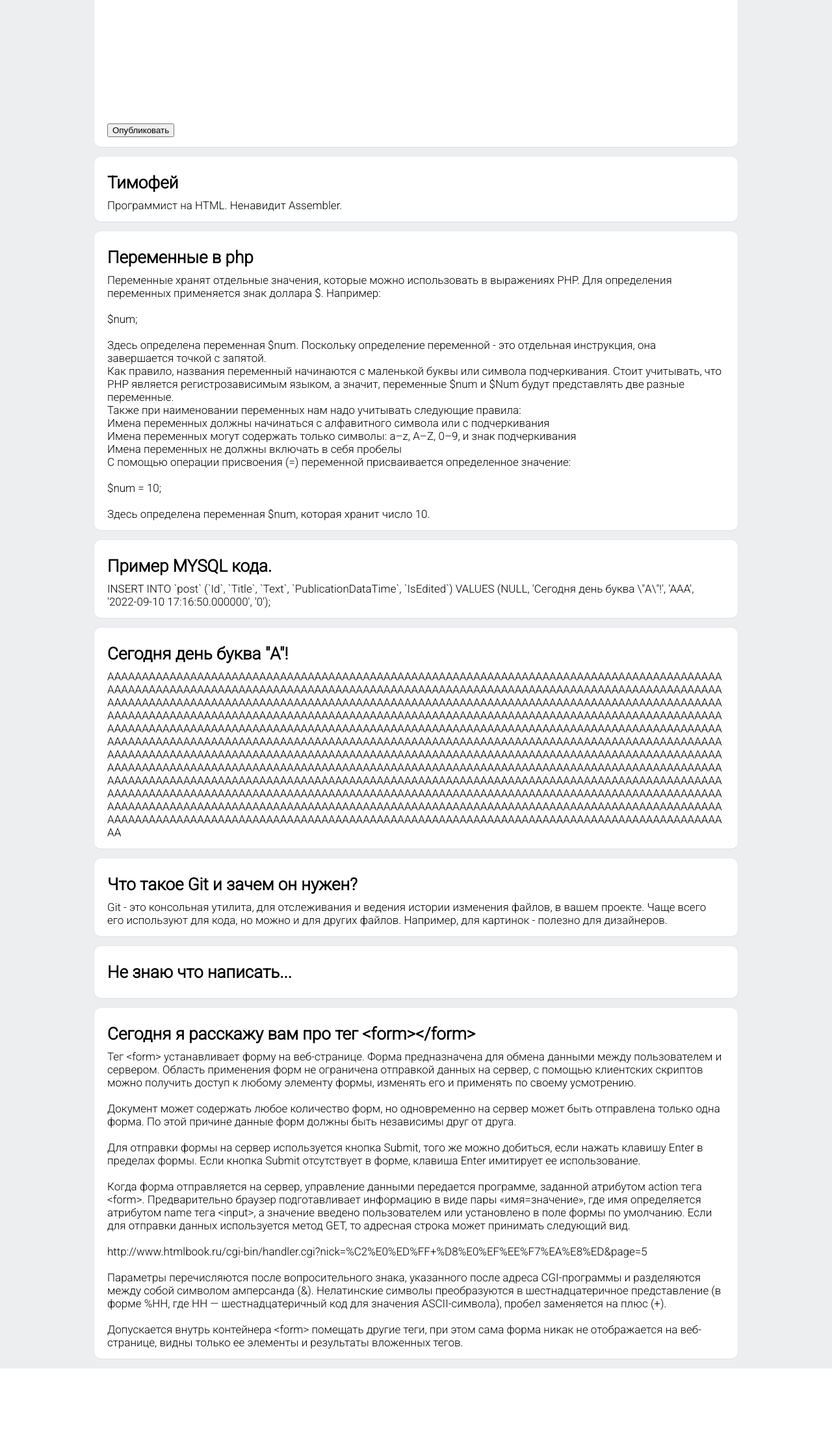
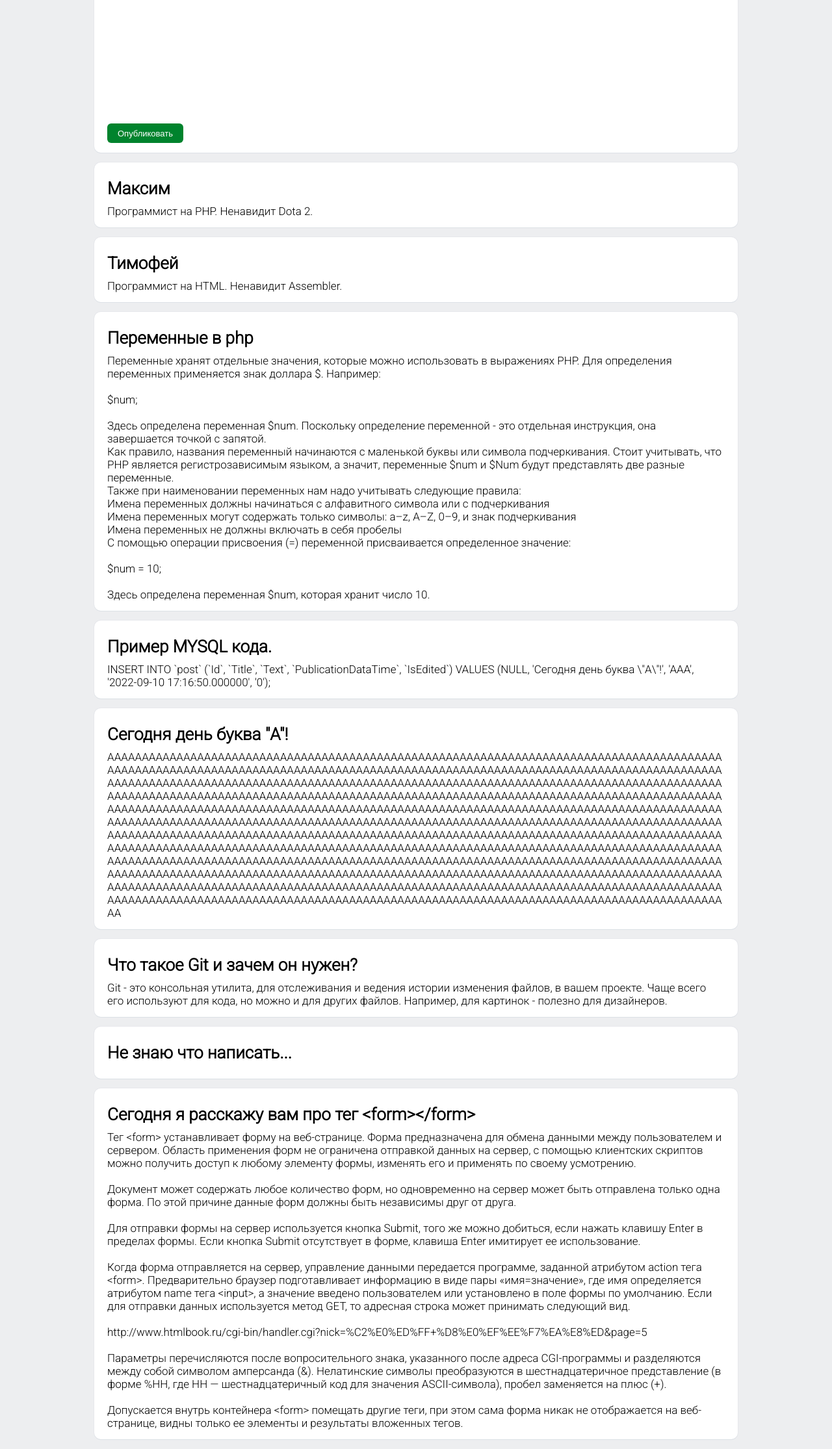
Before and after one commit to NooFreeNames/Posts, a PHP site: page / in a window 1280 px wide. Shown: the part 155-2385 px from the top of the page at 65% size. Before the commit the page ends 2261 px from the top, so only its background shows below. Run offline with PHP 8.4, Linux system fonts and the light colour scheme; data comes from the database, SQL or seed files in the repository.

Commit message:
Changing styles and autocomplete Button style is changed Found elements style is changed Autocomplete for search form is disable

```diff
--- a/css/style.css
+++ b/css/style.css
@@ -1,5 +1,5 @@
 :root {
-    --main-color: #63b77c;
+    --main-color: #00832D;
     --header-hight:50px;
     --indentation-between-posts:15px;
     --separator-color:#e7e8ec;
@@ -77,18 +77,29 @@ header {
     white-space: pre-wrap;
 }
 
-.post-button {
-    border-radius: 50%;
-
-    width: 50px;
-    height: 50px;
-
-    background-color: white;
-    bottom: 40px;
-    right: 40px;
-    position: fixed;
+.button {
+    color: white;
+    padding: 0 16px;
+    border-width: 0;
+    border-radius: 6px;
+    font-size: 13px;
+    height: 30px;
+    background-color:var(--main-color);
     cursor: pointer;
 }
+
+/*.post-button {*/
+/*    border-radius: 50%;*/
+
+/*    width: 50px;*/
+/*    height: 50px;*/
+
+/*    background-color: white;*/
+/*    bottom: 40px;*/
+/*    right: 40px;*/
+/*    position: fixed;*/
+/*    cursor: pointer;*/
+/*}*/
 
 .post-button:hover {
 
@@ -117,6 +128,7 @@ header {
     border-width: 0;
     outline-width: 0;
     border-radius: 8px;
+
 }
 
 .search-text-field::-webkit-search-cancel-button {
@@ -145,5 +157,9 @@ header {
     background-repeat: no-repeat;
 }
 .found-element {
+    color: white;
     background-color: var(--main-color);
+    border-radius: 6px;
+    padding: 0 5px;
+
 }
--- a/index.php
+++ b/index.php
@@ -51,7 +51,7 @@ function highlight($text, $selected_text): string
            <img class="logo" src="img/logo.svg" width="40" height="40" alt="Лого сайта"/>
        </a>
         <form class="search-form" action="index.php" method="get" name="search-panel">
-            <input class="search-text-field" placeholder="Поиск" type="search" name="s" value="<?php echo htmlentities($searchString);?>">
+            <input class="search-text-field" placeholder="Поиск" autocomplete="off" type="search" name="s" value="<?php echo htmlentities($searchString);?>">
 <!--            <input class="send-button" type="submit">-->
         </form>
     </nav>
@@ -67,7 +67,7 @@ function highlight($text, $selected_text): string
                     <p>
                         <textarea class="post-input-field content-input-field content-font block" placeholder="Содержимое" name="content"></textarea>
                     </p>
-                    <input value="Опубликовать" class="block" type="submit">
+                    <input value="Опубликовать" class="button block" type="submit">
                 </form>
             </li>
             <?php foreach ($stmt as $row){ ?>
--- a/posts_db.sql
+++ b/posts_db.sql
@@ -86,7 +86,8 @@ VALUES (1, 'Сегодня я расскажу вам про тег <form></form
        (6, 'Переменные в php',
         'Переменные хранят отдельные значения, которые можно использовать в выражениях PHP. Для определения переменных применяется знак доллара $. Например:\r\n\r\n$num;\r\n\r\nЗдесь определена переменная $num. Поскольку определение переменной - это отдельная инструкция, она завершается точкой с запятой.\r\nКак правило, названия переменный начинаются с маленькой буквы или символа подчеркивания. Стоит учитывать, что PHP является регистрозависимым языком, а значит, переменные $num и $Num будут представлять две разные переменные.\r\nТакже при наименовании переменных нам надо учитывать следующие правила:\r\nИмена переменных должны начинаться с алфавитного символа или с подчеркивания\r\nИмена переменных могут содержать только символы: a–z, A–Z, 0–9, и знак подчеркивания\r\nИмена переменных не должны включать в себя пробелы\r\nС помощью операции присвоения (=) переменной присваивается определенное значение:\r\n\r\n$num = 10;\r\n\r\nЗдесь определена переменная $num, которая хранит число 10.',
         '2022-09-10 19:19:28', NULL),
-       (7, 'Тимофей', 'Программист на HTML. Ненавидит Assembler.', '2022-09-10 19:24:46', '2022-09-10 20:11:33');
+       (7, 'Тимофей', 'Программист на HTML. Ненавидит Assembler.', '2022-09-10 19:24:46', '2022-09-10 20:11:33'),
+       (8, 'Максим', 'Программист на PHP. Ненавидит Dota 2.', '2022-09-10 21:36:46', NULL);
 
 
 SET SQL_MODE = @OLD_SQL_MODE;
```
